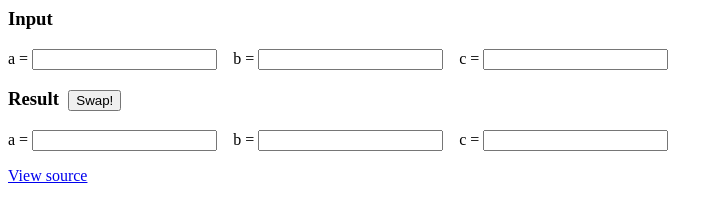
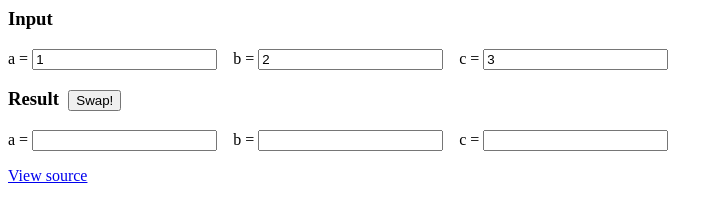
Before and after one commit to nikitasardov/nikitasardov.github.io, a plain HTML site: page TripleSwap.html in a window 1280 px wide. Shown: the full height of the page, 0-716 px from the left. Drawn offline with nearby package versions, Linux system fonts and the light colour scheme.

Commit message:
Update TripleSwap.html

```diff
--- a/TripleSwap.html
+++ b/TripleSwap.html
@@ -7,13 +7,13 @@
   <h3>Input</h3>
   <p>
     <span>a = </span>
-    <input type="text" id="input_a">
+    <input type="text" id="input_a" value="1">
 &nbsp;&nbsp;
     <span>b = </span>
-    <input type="text" id="input_b">
+    <input type="text" id="input_b" value="2">
 &nbsp;&nbsp;
     <span>c = </span>
-    <input type="text" id="input_c">
+    <input type="text" id="input_c" value="3">
   </p>
   <h3>Result&nbsp;&nbsp;<button id="calculate" type="button">Swap!</button></h3>
   <p>
@@ -21,7 +21,7 @@
     <input type="text" id="result_a">
   &nbsp;&nbsp;
     <span>b = </span>
-    <input type="text" id="relust_b">
+    <input type="text" id="result_b">
   &nbsp;&nbsp;
     <span>c = </span>
     <input type="text" id="result_c">
```
